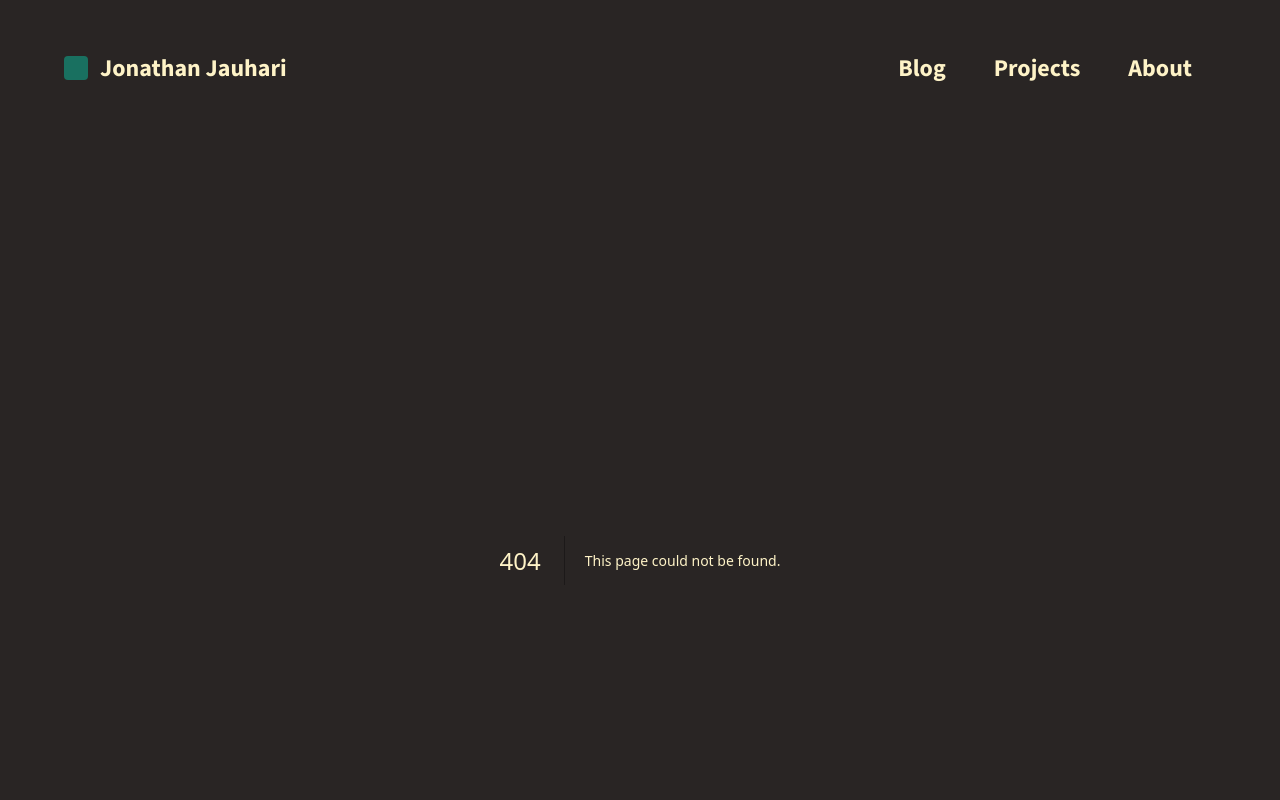
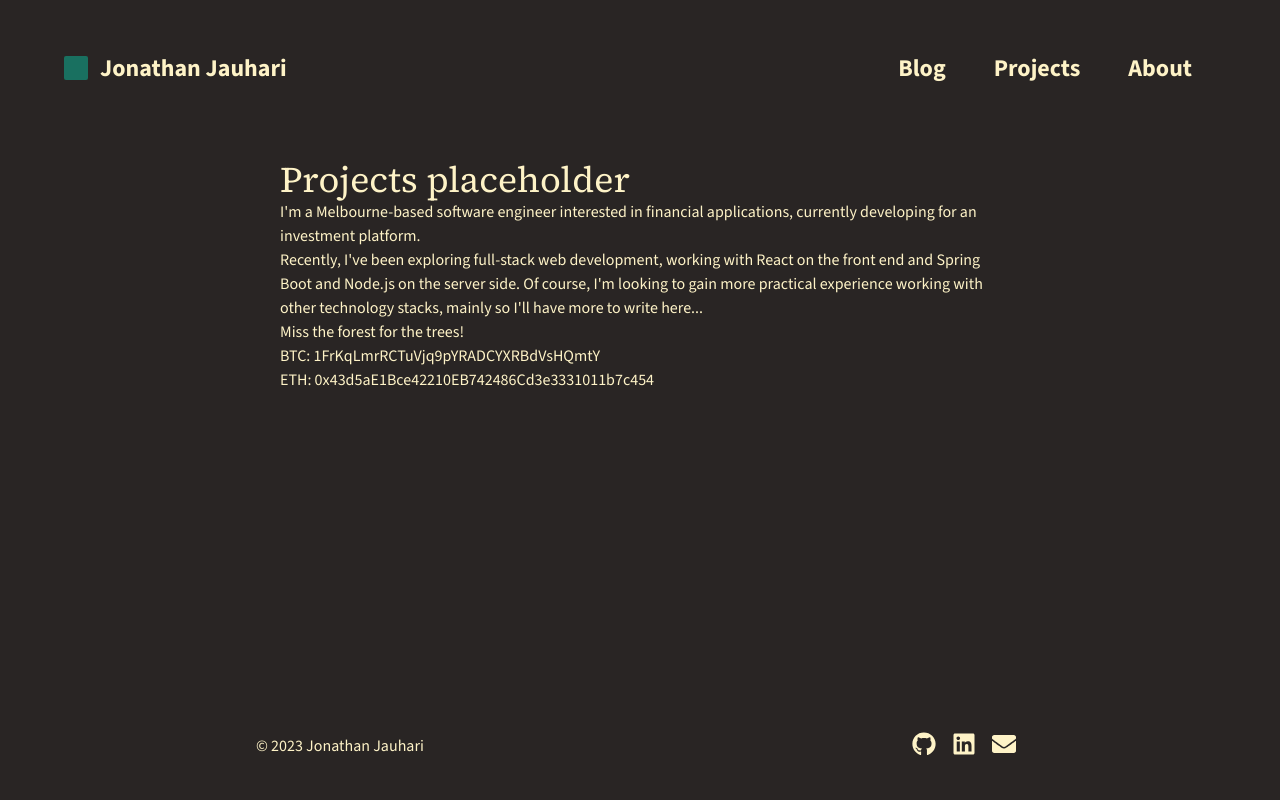
Before and after one commit to jonjau/jonjauhari.com, a Next.js app: page /projects in a window 1280 px wide. Before the commit this address had no page. Shown: the top 800 px of the page. Built offline with nearby package versions, Linux system fonts and the light colour scheme.

Commit message:
project stub page, blog page and prose styling

```diff
--- a/src/app/blog/[slug]/page.tsx
+++ b/src/app/blog/[slug]/page.tsx
@@ -1,3 +1,4 @@
+import clsx from "clsx";
 import { getPostBySlug } from "../../../lib/api";
 import markdownToHtml from "../../../lib/markdown-to-html";
 
@@ -11,27 +12,44 @@ export default async function BlogPost({
   const content = await markdownToHtml(post.content);
   return (
     <>
-      <article
-        itemScope
-        itemType="http://schema.org/BlogPosting"
-        className="prose prose-invert"
-      >
-        <header className="font-serif text-lg">
-          <h1 itemProp="headline">{post.title}</h1>
-          <p>
-            <time itemProp="datePublished">
-              {post.date.toLocaleDateString("en-AU", {
-                dateStyle: "long",
-              })}
-            </time>
-          </p>
+      <article itemScope itemType="http://schema.org/BlogPosting">
+        <header className="w-[65ch]">
+          <h1
+            itemProp="headline"
+            className="mb-4 font-serif text-5xl text-teal-600"
+          >
+            {post.title}
+          </h1>
+          <time itemProp="datePublished" className="mb-4 block text-amber-200">
+            {post.date.toLocaleDateString("en-AU", {
+              dateStyle: "long",
+            })}
+          </time>
+          <hr className="mb-4 h-1 border-0 bg-amber-700" />
         </header>
         <div
           itemProp="articleBody"
           dangerouslySetInnerHTML={{ __html: content }}
+          className={clsx(
+            "prose",
+            "prose-headings:text-teal-600",
+            "prose-headings:font-normal",
+            "prose-headings:font-serif",
+            "prose-blockquote:text-amber-200",
+            "prose-blockquote:border-l-amber-700",
+            "prose-blockquote:border-l-4",
+            "prose-lg",
+            "prose-invert",
+            "text-amber-100",
+          )}
         />
       </article>
       <nav>back and forward links</nav>
     </>
   );
 }
+
+// "prose-p:max-w-prose",
+// "flex",
+// "flex-col",
+// "items-center",
--- a/src/app/blog/page.tsx
+++ b/src/app/blog/page.tsx
@@ -1,6 +1,18 @@
 import Link from "next/link";
 import { Post, getAllPosts } from "../../lib/api";
+import clsx from "clsx";
 
+const postLinkClasses = [
+  "border-l-4",
+  "border-transparent",
+  "group-hover:border-dotted",
+  "group-hover:border-amber-700",
+  "group-hover:bg-stone-700",
+  "group-focus:border-amber-700",
+  "group-focus:border-solid",
+];
+
+// TODO: RSS feed, machine readable time value attributes
 export default async function Blog() {
   const posts = await getAllPosts();
   return (
@@ -13,11 +25,11 @@ export default async function Blog() {
       <ol>
         {posts.map((post: Post) => (
           <li key={post.slug}>
-            <Link href={`/blog/${post.slug}`}>
+            <Link href={`/blog/${post.slug}`} className="group">
               <article
                 itemScope
                 itemType="https://schema.org/BlogPosting"
-                className="my-6 rounded p-6"
+                className={clsx(["my-6", "p-6", ...postLinkClasses])}
               >
                 <header className="mb-4 font-serif">
                   <h2
--- a/src/app/layout.tsx
+++ b/src/app/layout.tsx
@@ -30,6 +30,7 @@ const uiLinkClasses = [
   "focus:border-b-amber-700",
 ];
 
+// TODO: text selection bg change
 export default function RootLayout({
   children,
 }: {
@@ -47,7 +48,7 @@ export default function RootLayout({
               <Link href="/" className={clsx("flex-0", ...uiLinkClasses)}>
                 <div className="flex justify-center">
                   <span className="flex items-center justify-center">
-                    <FaSquareFull className="rounded text-2xl text-[#197060]" />
+                    <FaSquareFull className="rounded-sm text-2xl text-[#197060]" />
                   </span>
                   <span className="mx-3 text-2xl font-bold ">
                     Jonathan Jauhari
@@ -81,11 +82,13 @@ export default function RootLayout({
           </nav>
         </header>
         <main className="flex flex-auto flex-col">
-          <div className="mx-auto max-w-4xl px-6 pt-40">{children}</div>
+          <div className="mx-auto max-w-3xl px-6 pt-40">{children}</div>
         </main>
         <footer className="mt-8">
-          <div className="mx-auto flex max-w-4xl pb-8">
-            <span>© {new Date().getFullYear()} Jonathan Jauhari</span>
+          <div className="mx-auto flex max-w-3xl pb-8">
+            <span className="inline-flex items-center">
+              © {new Date().getFullYear()} Jonathan Jauhari
+            </span>
             <div className="ml-auto flex items-center justify-center">
               {[
                 { linkIcon: <FaGithub />, href: "https://github.com/jonjau" },
--- /dev/null
+++ b/src/app/projects/page.tsx
@@ -0,0 +1,24 @@
+export default function Projects() {
+  return (
+    <article>
+      <header>
+        <h1 className="font-serif text-4xl">Projects placeholder</h1>
+        <p>
+          I'm a Melbourne-based software engineer interested in financial
+          applications, currently developing for an investment platform.
+        </p>
+        <p>
+          Recently, I've been exploring full-stack web development, working with
+          React on the front end and Spring Boot and Node.js on the server side.
+          Of course, I'm looking to gain more practical experience working with
+          other technology stacks, mainly so I'll have more to write here...
+        </p>
+        <p>Miss the forest for the trees!</p>
+        <ul>
+          <li>BTC: 1FrKqLmrRCTuVjq9pYRADCYXRBdVsHQmtY</li>
+          <li>ETH: 0x43d5aE1Bce42210EB742486Cd3e3331011b7c454</li>
+        </ul>
+      </header>
+    </article>
+  );
+}
```
